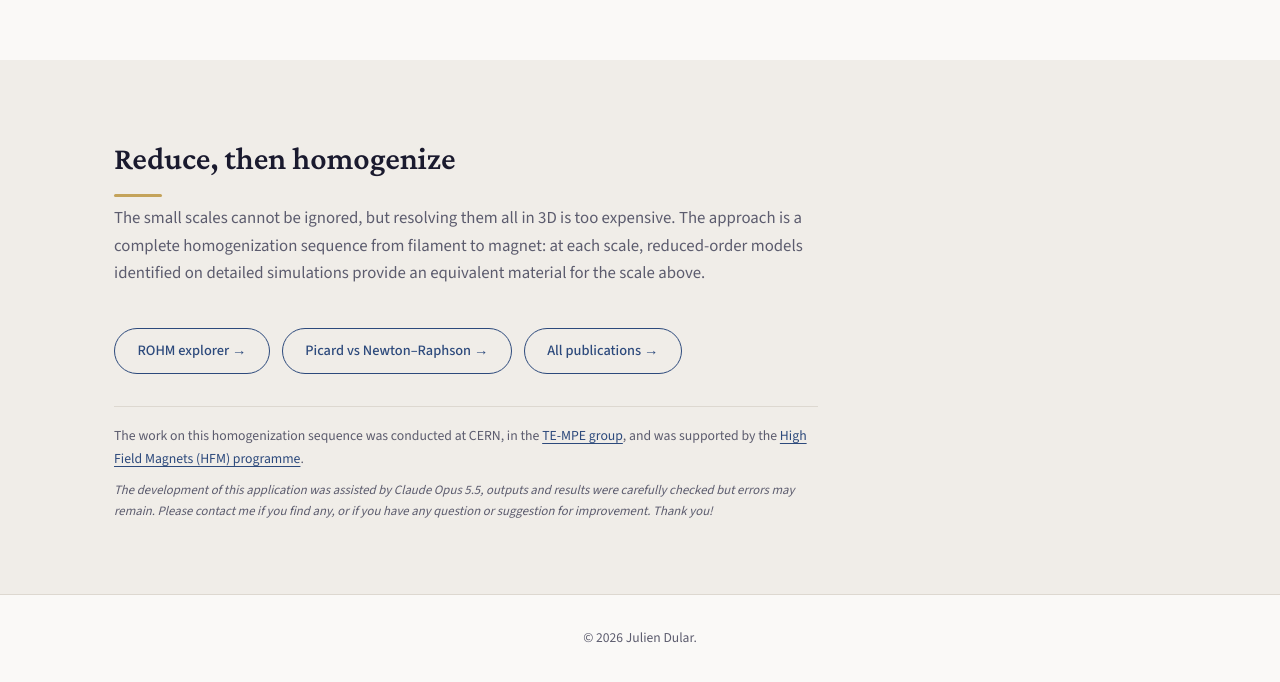
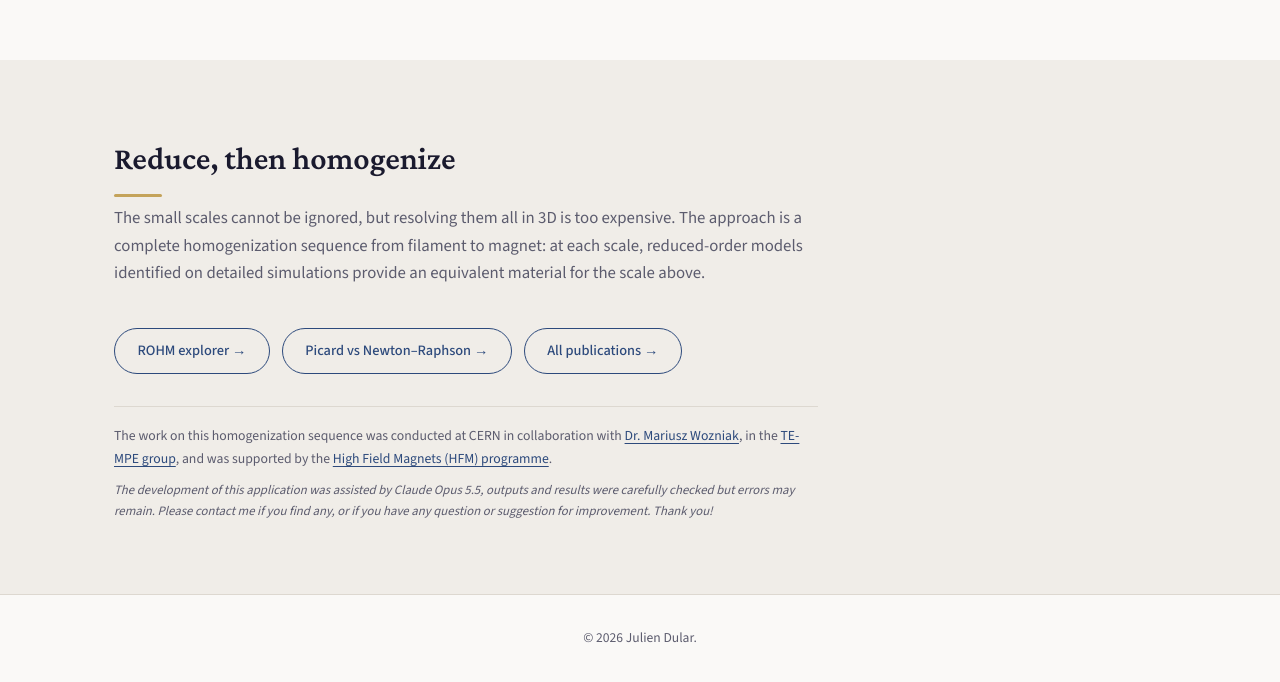
Before and after one commit to julien-dular/julien-dular.github.io, a plain HTML site: page projects/magnet-to-filament.html in a window 1280 px wide. Shown: the part 4260-4942 px from the top of the page. Drawn offline with Linux system fonts and the light colour scheme; no server answers.

Commit message:
Acknowledge Mariusz's contribution in the filament to magnet module

```diff
--- a/projects/magnet-to-filament.html
+++ b/projects/magnet-to-filament.html
@@ -140,7 +140,7 @@
           <a class="btn btn-secondary" href="nonlinear-iterations.html">Picard vs Newton–Raphson →</a>
           <a class="btn btn-secondary" href="../publications.html">All publications →</a>
         </div>
-        <p class="mtf-credit">The work on this homogenization sequence was conducted at CERN, in the <a href="https://mpe.web.cern.ch/" target="_blank" rel="noopener noreferrer">TE-MPE group</a>, and was supported by the <a href="https://hfm.web.cern.ch/" target="_blank" rel="noopener noreferrer">High Field Magnets (HFM) programme</a>.</p>
+        <p class="mtf-credit">The work on this homogenization sequence was conducted at CERN in collaboration with <a href="https://www.researchgate.net/profile/Mariusz-Wozniak-7" target="_blank" rel="noopener noreferrer">Dr. Mariusz Wozniak</a>, in the <a href="https://mpe.web.cern.ch/" target="_blank" rel="noopener noreferrer">TE-MPE group</a>, and was supported by the <a href="https://hfm.web.cern.ch/" target="_blank" rel="noopener noreferrer">High Field Magnets (HFM) programme</a>.</p>
         <p class="mtf-ai">The development of this application was assisted by Claude Opus 5.5, outputs and results were carefully checked but errors may remain. Please contact me if you find any, or if you have any question or suggestion for improvement. Thank you!</p>
       </div>
     </section>
```
